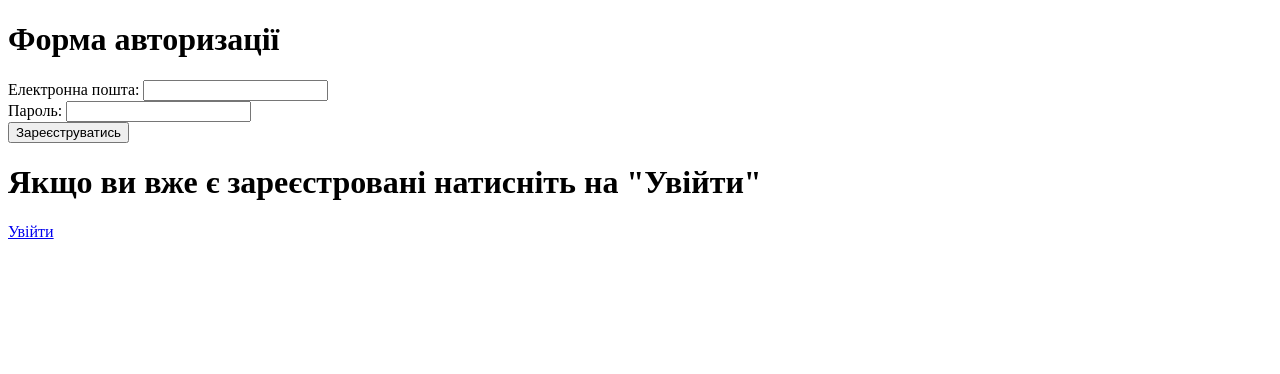
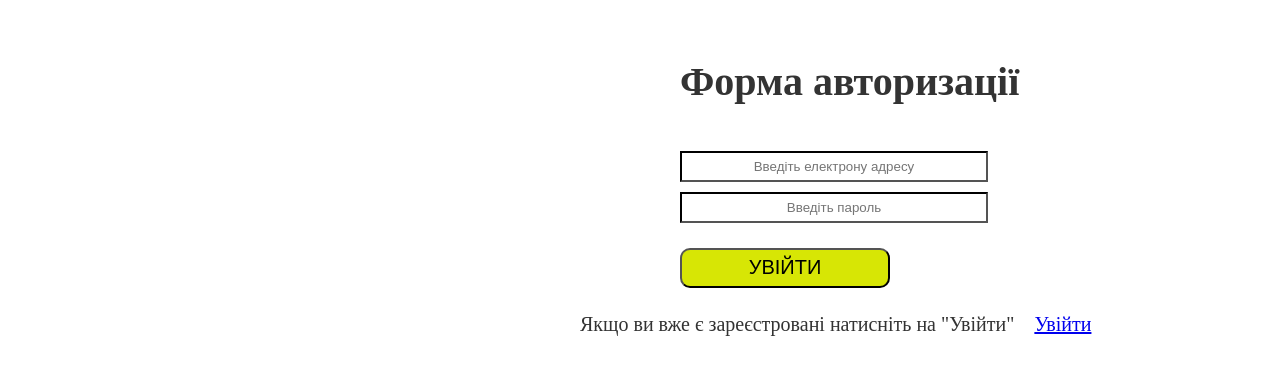
Before and after one commit to taniahrynda/MY_WEBSITE, a plain HTML site: page Website/log.html in a window 1280 px wide. Drawn offline with Linux system fonts and the light colour scheme.

Commit message:
Add class

```diff
--- a/Website/log.html
+++ b/Website/log.html
@@ -1,6 +1,7 @@
 <!DOCTYPE html>
 <html lang="en">
   <head>
+    <link rel="stylesheet" href="css/style.css" />
     <meta charset="UTF-8" />
     <meta http-equiv="X-UA-Compatible" content="IE=edge" />
     <meta name="viewport" content="width=device-width, initial-scale=1.0" />
@@ -11,17 +12,31 @@
       <div class="container_sign">
         <h1>Форма авторизації</h1>
         <form action="auth.php" method="POST">
-          <label for="email">Електронна пошта:</label>
-          <input type="email" name="email" id="email" required /><br />
+          <input
+            class="sign_text"
+            type="email"
+            name="email"
+            id="email"
+            placeholder="Введіть електрону адресу"
+            required
+          /><br />
 
-          <label for="password">Пароль:</label>
-          <input type="password" name="password" id="password" required /><br />
+          <input
+            class="sign_text"
+            type="password"
+            name="password"
+            id="password"
+            placeholder="Введіть пароль"
+            required
+          /><br />
 
-          <button type="submit">Зареєструватись</button>
+          <button class="btn_nav" type="submit">Увійти</button>
         </form>
       </div>
-      <h1>Якщо ви вже є зареєстровані натисніть на "Увійти"</h1>
-      <a class="sign__link" href="sign.html">Увійти</a>
+      <div class="else">
+        <p>Якщо ви вже є зареєстровані натисніть на "Увійти"</p>
+        <a class="sign__link" href="sign.html">Увійти</a>
+      </div>
     </div>
     <script>
       // Функція для отримання значення куки за його іменем
```
